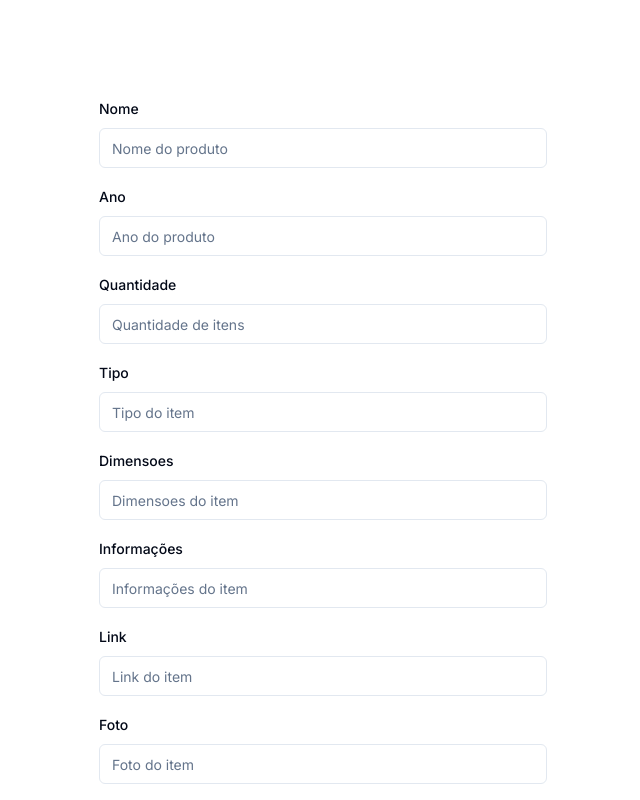
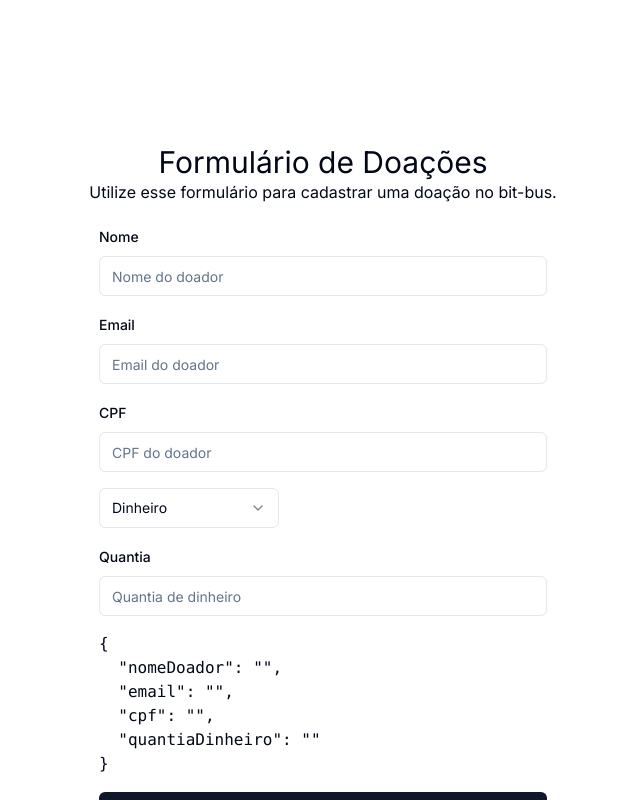
Before and after one commit to matregnago/bit-bus, a Next.js app: page /donation/create in a window 1280 px wide. Shown: the top 800 px of the page, without its empty margins (317-957 px from the left). Built offline with nearby package versions, Linux system fonts and the light colour scheme.

Commit message:
wip: donation form

```diff
--- a/app/donation/create/page.tsx
+++ b/app/donation/create/page.tsx
@@ -1,19 +1,40 @@
-"use client";
-import * as z from "zod";
-import { useForm } from "react-hook-form";
-import { zodResolver } from "@hookform/resolvers/zod";
+'use client'
+import * as z from 'zod'
+import { useForm } from 'react-hook-form'
+import { zodResolver } from '@hookform/resolvers/zod'
 import {
   Form,
   FormControl,
   FormField,
   FormItem,
   FormLabel,
-  FormMessage,
-} from "@/components/ui/form";
-import { Input } from "@/components/ui/input";
-import { Button } from "@/components/ui/button";
+  FormMessage
+} from '@/components/ui/form'
+import {
+  Select,
+  SelectContent,
+  SelectGroup,
+  SelectItem,
+  SelectLabel,
+  SelectTrigger,
+  SelectValue
+} from '@/components/ui/select'
 
-const formSchema = z.object({
+import { Input } from '@/components/ui/input'
+import { Button } from '@/components/ui/button'
+import { useState } from 'react'
+
+const defaultSchema = z.object({
+  nomeDoador: z.string().min(3),
+  cpf: z.string().min(3),
+  email: z.string().min(3)
+})
+
+const moneyDonationSchema = z.object({
+  quantiaDinheiro: z.string().min(3)
+})
+
+const itemDonationSchema = z.object({
   nome: z.string().min(3),
   ano: z.string().min(4),
   quantidade: z.string().min(1),
@@ -23,38 +44,116 @@ const formSchema = z.object({
   link: z.string().min(3),
   foto: z.string().min(3),
   prateleira: z.string().min(3),
-  classificacao: z.string().min(3),
-});
+  classificacao: z.string().min(3)
+})
+
+const formSchema = z.union([
+  defaultSchema,
+  itemDonationSchema,
+  moneyDonationSchema
+])
 
 export default function Home() {
+  const [formType, setFormType] = useState('Dinheiro')
   const form = useForm<z.infer<typeof formSchema>>({
     resolver: zodResolver(formSchema),
-    defaultValues: {
-      nome: "",
-      ano: "",
-      quantidade: "",
-      tipo: "",
-      dimensoes: "",
-      informacoes: "",
-      link: "",
-      foto: "",
-      prateleira: "",
-      classificacao: "",
-    },
-  });
+    defaultValues:
+      formType === 'Item'
+        ? {
+            nomeDoador: '',
+            email: '',
+            cpf: '',
+            nome: '',
+            ano: '',
+            quantidade: '',
+            tipo: '',
+            dimensoes: '',
+            informacoes: '',
+            link: '',
+            foto: '',
+            prateleira: '',
+            classificacao: ''
+          }
+        : {
+            nomeDoador: '',
+            email: '',
+            cpf: '',
+            quantiaDinheiro: ''
+          }
+  })
 
   const handleSubmit = async (values: z.infer<typeof formSchema>) => {
     try {
-      fetch('/api/items', {method: 'POST', headers: {
-        'Content-Type': 'application/json'
-      },
-      body: JSON.stringify(values)})
-    } catch(error){
+      console.log(values)
+      // fetch('/api/items', {
+      //   method: 'POST',
+      //   headers: {
+      //     'Content-Type': 'application/json'
+      //   },
+      //   body: JSON.stringify({
+      //     tipo: 'Item',
+      //     item: {
+      //       nome: values.nome,
+      //       ano: values.ano,
+      //       quantidade: values.quantidade,
+      //       tipo: values.tipo,
+      //       dimensoes: values.dimensoes,
+      //       informacoes: values.informacoes,
+      //       link: values.link,
+      //       foto: values.foto,
+      //       prateleira: values.prateleira,
+      //       classificacao: values.classificacao
+      //     },
+      //     doador: {
+      //       nome: values.nomeDoador,
+      //       email: values.email,
+      //       cpf: values.cpf
+      //     }
+      //   })
+      // })
+    } catch (error) {
       console.error(error)
     }
   }
+  const handleTipoChange = value => {
+    const [nomeDoador, email, cpf] = form.getValues([
+      'nomeDoador',
+      'email',
+      'cpf'
+    ])
+    setFormType(value)
+    form.reset(
+      formType === 'Dinheiro'
+        ? {
+            nomeDoador,
+            email,
+            cpf,
+            nome: '',
+            ano: '',
+            quantidade: '',
+            tipo: '',
+            dimensoes: '',
+            informacoes: '',
+            link: '',
+            foto: '',
+            prateleira: '',
+            classificacao: ''
+          }
+        : {
+            nomeDoador,
+            email,
+            cpf,
+            quantiaDinheiro: ''
+          }
+    )
+  }
   return (
-    <main className="flex min-h-screen flex-col items-center justify-between p-24">
+    <div>
+      <div className=" text-center mt-36 mb-5">
+        <h1 className=" text-3xl">Formulário de Doações</h1>
+        <p>Utilize esse formulário para cadastrar uma doação no bit-bus.</p>
+      </div>
+      <main className="flex min-h-screen flex-col items-center justify-between ">
         <Form {...form}>
           <form
             onSubmit={form.handleSubmit(handleSubmit)}
@@ -62,11 +161,86 @@ export default function Home() {
           >
             <FormField
               control={form.control}
+              name="nomeDoador"
+              render={({ field }) => {
+                return (
+                  <FormItem>
+                    <FormLabel>Nome</FormLabel>
+                    <FormControl>
+                      <Input
+                        placeholder="Nome do doador"
+                        type="text"
+                        {...field}
+                      />
+                    </FormControl>
+                    <FormMessage />
+                  </FormItem>
+                )
+              }}
+            />
+            <FormField
+              control={form.control}
+              name="email"
+              render={({ field }) => {
+                return (
+                  <FormItem>
+                    <FormLabel>Email</FormLabel>
+                    <FormControl>
+                      <Input
+                        placeholder="Email do doador"
+                        type="text"
+                        {...field}
+                      />
+                    </FormControl>
+                    <FormMessage />
+                  </FormItem>
+                )
+              }}
+            />
+            <FormField
+              control={form.control}
+              name="cpf"
+              render={({ field }) => {
+                return (
+                  <FormItem>
+                    <FormLabel>CPF</FormLabel>
+                    <FormControl>
+                      <Input
+                        placeholder="CPF do doador"
+                        type="text"
+                        {...field}
+                      />
+                    </FormControl>
+                    <FormMessage />
+                  </FormItem>
+                )
+              }}
+            />
+            <Select
+              value={formType}
+              onValueChange={handleTipoChange}
+              defaultValue="Dinheiro"
+            >
+              <SelectTrigger className="w-[180px]">
+                <SelectValue placeholder="Filtro de itens" />
+              </SelectTrigger>
+              <SelectContent>
+                <SelectGroup>
+                  <SelectLabel>Tipo de Doação</SelectLabel>
+                  <SelectItem value="Item">Item</SelectItem>
+                  <SelectItem value="Dinheiro">Dinheiro</SelectItem>
+                </SelectGroup>
+              </SelectContent>
+            </Select>
+            {formType === 'Item' ? (
+              <>
+                <FormField
+                  control={form.control}
                   name="nome"
                   render={({ field }) => {
                     return (
                       <FormItem>
-                  <FormLabel>Nome</FormLabel>
+                        <FormLabel>Nome do Produto</FormLabel>
                         <FormControl>
                           <Input
                             placeholder="Nome do produto"
@@ -76,7 +250,7 @@ export default function Home() {
                         </FormControl>
                         <FormMessage />
                       </FormItem>
-              );
+                    )
                   }}
                 />
                 <FormField
@@ -95,7 +269,7 @@ export default function Home() {
                         </FormControl>
                         <FormMessage />
                       </FormItem>
-              );
+                    )
                   }}
                 />
                 <FormField
@@ -114,7 +288,7 @@ export default function Home() {
                         </FormControl>
                         <FormMessage />
                       </FormItem>
-              );
+                    )
                   }}
                 />
                 <FormField
@@ -125,11 +299,15 @@ export default function Home() {
                       <FormItem>
                         <FormLabel>Tipo</FormLabel>
                         <FormControl>
-                    <Input placeholder="Tipo do item" type="text" {...field} />
+                          <Input
+                            placeholder="Tipo do item"
+                            type="text"
+                            {...field}
+                          />
                         </FormControl>
                         <FormMessage />
                       </FormItem>
-              );
+                    )
                   }}
                 />
                 <FormField
@@ -138,17 +316,17 @@ export default function Home() {
                   render={({ field }) => {
                     return (
                       <FormItem>
-                  <FormLabel>Dimensoes</FormLabel>
+                        <FormLabel>Dimensões</FormLabel>
                         <FormControl>
                           <Input
-                      placeholder="Dimensoes do item"
+                            placeholder="Dimensões do item"
                             type="text"
                             {...field}
                           />
                         </FormControl>
                         <FormMessage />
                       </FormItem>
-              );
+                    )
                   }}
                 />
                 <FormField
@@ -167,7 +345,7 @@ export default function Home() {
                         </FormControl>
                         <FormMessage />
                       </FormItem>
-              );
+                    )
                   }}
                 />
                 <FormField
@@ -178,11 +356,15 @@ export default function Home() {
                       <FormItem>
                         <FormLabel>Link</FormLabel>
                         <FormControl>
-                    <Input placeholder="Link do item" type="url" {...field} />
+                          <Input
+                            placeholder="Link do item"
+                            type="url"
+                            {...field}
+                          />
                         </FormControl>
                         <FormMessage />
                       </FormItem>
-              );
+                    )
                   }}
                 />
                 <FormField
@@ -193,11 +375,15 @@ export default function Home() {
                       <FormItem>
                         <FormLabel>Foto</FormLabel>
                         <FormControl>
-                    <Input placeholder="Foto do item" type="url" {...field} />
+                          <Input
+                            placeholder="Foto do item"
+                            type="url"
+                            {...field}
+                          />
                         </FormControl>
                         <FormMessage />
                       </FormItem>
-              );
+                    )
                   }}
                 />
                 <FormField
@@ -216,7 +402,7 @@ export default function Home() {
                         </FormControl>
                         <FormMessage />
                       </FormItem>
-              );
+                    )
                   }}
                 />
                 <FormField
@@ -225,26 +411,54 @@ export default function Home() {
                   render={({ field }) => {
                     return (
                       <FormItem>
-                  <FormLabel>Classificacao</FormLabel>
+                        <FormLabel>Classificação</FormLabel>
                         <FormControl>
                           <Input
-                      placeholder="Classificacao do item"
+                            placeholder="Classificação do item"
                             type="text"
                             {...field}
                           />
                         </FormControl>
                         <FormMessage />
                       </FormItem>
-              );
+                    )
                   }}
                 />
-
+              </>
+            ) : (
+              <>
+                <FormField
+                  control={form.control}
+                  name="quantiaDinheiro"
+                  render={({ field }) => {
+                    return (
+                      <FormItem>
+                        <FormLabel>Quantia</FormLabel>
+                        <FormControl>
+                          <Input
+                            placeholder="Quantia de dinheiro"
+                            type="text"
+                            {...field}
+                          />
+                        </FormControl>
+                        <FormMessage />
+                      </FormItem>
+                    )
+                  }}
+                />
+              </>
+            )}
+            <pre>{JSON.stringify(form.watch(), null, 2)}</pre>
             <Button type="submit" className="w-full">
               Submit
             </Button>
           </form>
         </Form>
-      <a href='https://www.ucs.br/site/midia/arquivos/politica-de-doacoes_bit-bus.pdf'>Política de doação</a>
+
+        <a href="https://www.ucs.br/site/midia/arquivos/politica-de-doacoes_bit-bus.pdf">
+          Política de doação
+        </a>
       </main>
-  );
+    </div>
+  )
 }
```
Lines whose indentation alone changed are shown as unchanged.
